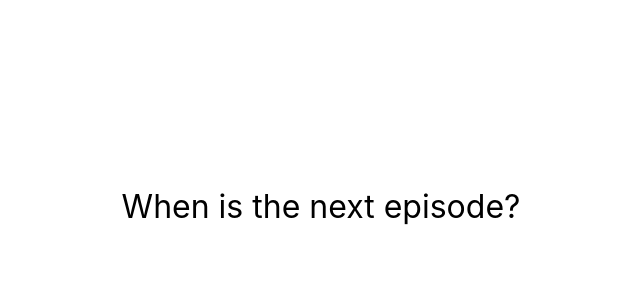
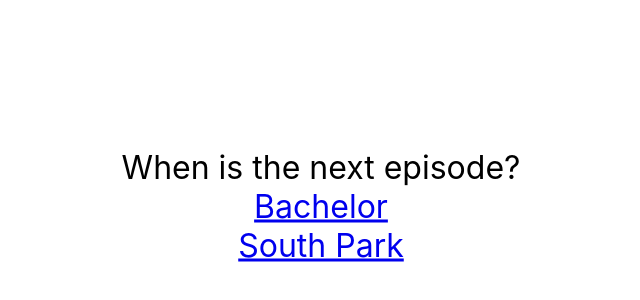
Before and after one commit to logancool/nexpisode, a React (Create React App) app: page / in a window 1280 px wide. Shown: the part 194-494 px from the top of the page, without its empty margins (319-959 px from the left). Built offline with nearby package versions, Linux system fonts and the light colour scheme; no server answers.

Commit message:
add next air date

```diff
--- a/src/App.js
+++ b/src/App.js
@@ -8,18 +8,13 @@
 	toHours,
 	toDays,
 } from "./utilities/parseDate";
+import ShowWrapper from "./ShowWrapper";
+import Home from "./Home";
+import episodeMap from './utilities/episodeMap';
 import subtractISODates from "./utilities/subtractISODates";
 import fetchEpisode from "./services/fetchEpisode";
 import fetchJWTToken from "./services/fetchJWTToken";
-import "./App.css";
 
-// for the url as key what's the api query
-const episodeMap = {
-	bachelor: "70869?year=25",
-	bachelorette: "71187?year=19",
-	southpark: '75897?year=25',
-	sp: '75897?year=25',
-};
 const dateMap = [toSeconds, toMins, toHours, toDays];
 
 const App = () => {
@@ -91,35 +86,19 @@
 		<Router>
 			<Switch>
 				<Route exact path="/bachelor">
-					<button className="episode" onClick={changeDate}>
-						{nexpisode}
-						<br />
-						remaining...
-					</button>
+					<ShowWrapper nexpisode={nexpisode} airDate={nextAired} changeDate={changeDate} />
 				</Route>
-				<Route exact path="/bachelorette" onClick={changeDate}>
-					<div className="episode">
-						{nexpisode}
-						<br />
-						remaining...
-					</div>
+					<Route exact path="/bachelorette" onClick={changeDate}>
+				<ShowWrapper nexpisode={nexpisode} airDate={nextAired} changeDate={changeDate} />
 				</Route>
 				<Route exact path="/sp">
-					<button className="episode" onClick={changeDate}>
-						{nexpisode}
-						<br />
-						remaining...
-					</button>
+					<ShowWrapper nexpisode={nexpisode} airDate={nextAired} changeDate={changeDate} />
 				</Route>
 				<Route exact path="/south-park">
-					<button className="episode" onClick={changeDate}>
-						{nexpisode}
-						<br />
-						remaining...
-					</button>
+					<ShowWrapper nexpisode={nexpisode} airDate={nextAired} changeDate={changeDate} />
 				</Route>
 				<Route exact path="/">
-					<div className="episode">When is the next episode?</div>
+					<Home />
 				</Route>
 			</Switch>
 		</Router>
--- /dev/null
+++ b/src/Home/index.css
@@ -0,0 +1,12 @@
+.wrapper {
+    font-size: 2rem;
+    position: fixed;
+	top: 50%;
+	left: 50%;
+	transform: translate(-50%, -50%);
+}
+.shows {
+    display: flex;
+    flex-direction: column;
+    align-items: center;
+}
--- /dev/null
+++ b/src/Home/index.js
@@ -0,0 +1,13 @@
+import './index.css';
+
+const Home = () => (
+    <div className="wrapper">
+    <div>When is the next episode?</div>
+    <div className='shows'>
+    <a href="/bachelor"> Bachelor</a>
+    <a href="/sp"> South Park</a>
+    </div>
+    </div>
+);
+
+export default Home;
--- a/src/App.css
+++ b/src/ShowWrapper/index.css
@@ -2,15 +2,19 @@
 	font-size: 2rem;
 	margin: 0;
 	text-align: center;
-	border: 0;
-	color: #000;
-	background-color: #fff;
 	position: fixed;
 	top: 50%;
 	left: 50%;
 	transform: translate(-50%, -50%);
 }
 
+button {
+	font-size: 2rem;
+	border: 0;
+	color: #000;
+	background-color: #fff;
+}
+
 .episode:hover {
 	color: #000;
 }
--- /dev/null
+++ b/src/ShowWrapper/index.js
@@ -0,0 +1,15 @@
+import "./index.css";
+
+const ShowWrapper = ({changeDate, airDate, nexpisode}) => (
+    <div className="episode">
+    <div>Next Air Date: {airDate.pst}</div>
+    <br />
+    <button onClick={changeDate}>
+                            {nexpisode}
+                            <br />
+                            remaining...
+        </button>
+    </div>
+    );
+
+    export default ShowWrapper;
--- /dev/null
+++ b/src/utilities/episodeMap.js
@@ -0,0 +1,8 @@
+const episodeMap = {
+	bachelor: "70869?year=25",
+	bachelorette: "71187?year=19",
+	southpark: '75897?year=25',
+	sp: '75897?year=25',
+};
+
+export default episodeMap;
```
